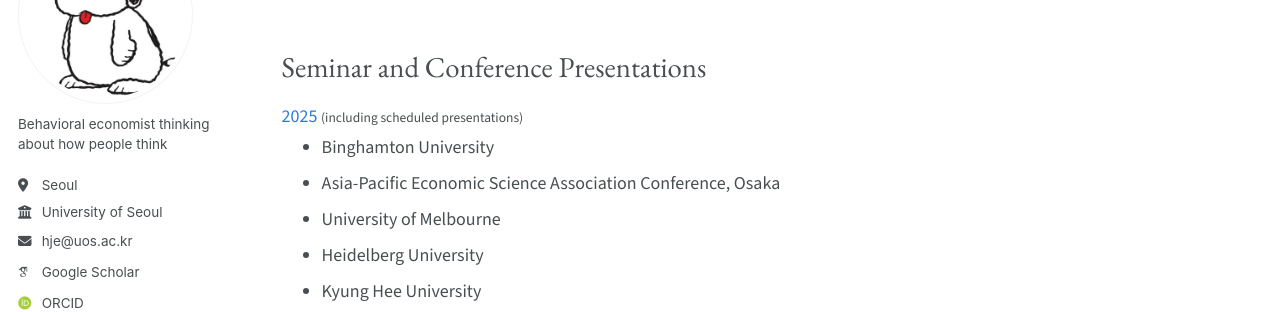
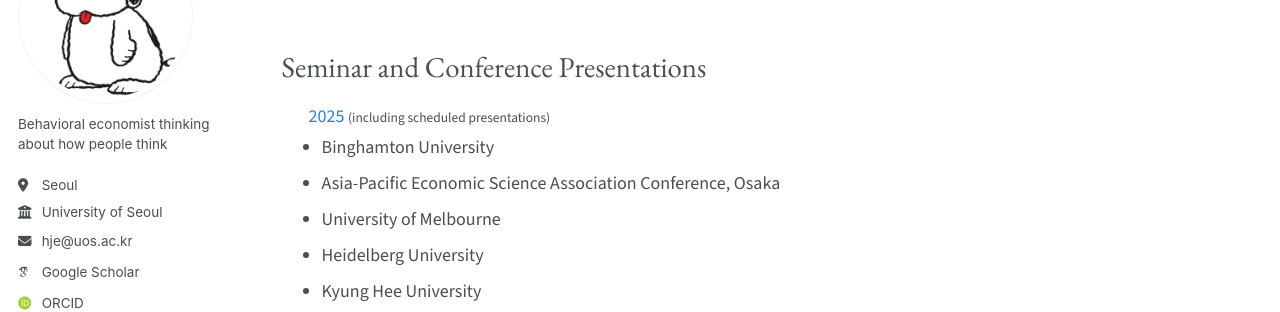
Before and after one commit to hyundamje/hyundamje.github.io, a Jekyll site: the page built from _pages/conferences.md, in a window 1280 px wide. Shown: the part 174-486 px from the top of the page. Built offline with Jekyll 4.4.1, drawn with Linux system fonts in a browser that asks for light colours; some web fonts are replaced.

Commit message:
Update conferences.md

```diff
--- a/_pages/conferences.md
+++ b/_pages/conferences.md
@@ -24,7 +24,7 @@ author_profile: true
 
 ### Seminar and Conference Presentations
 
-<div style="margin:1rem 0 0.25rem 0rem;">
+<div style="margin:1rem 0 0.25rem 1.5rem;">
   <span style="color:#2a7ae2;">2025</span> <span style="font-size:0.75rem;">(including scheduled presentations)</span>
 </div>
 
```
